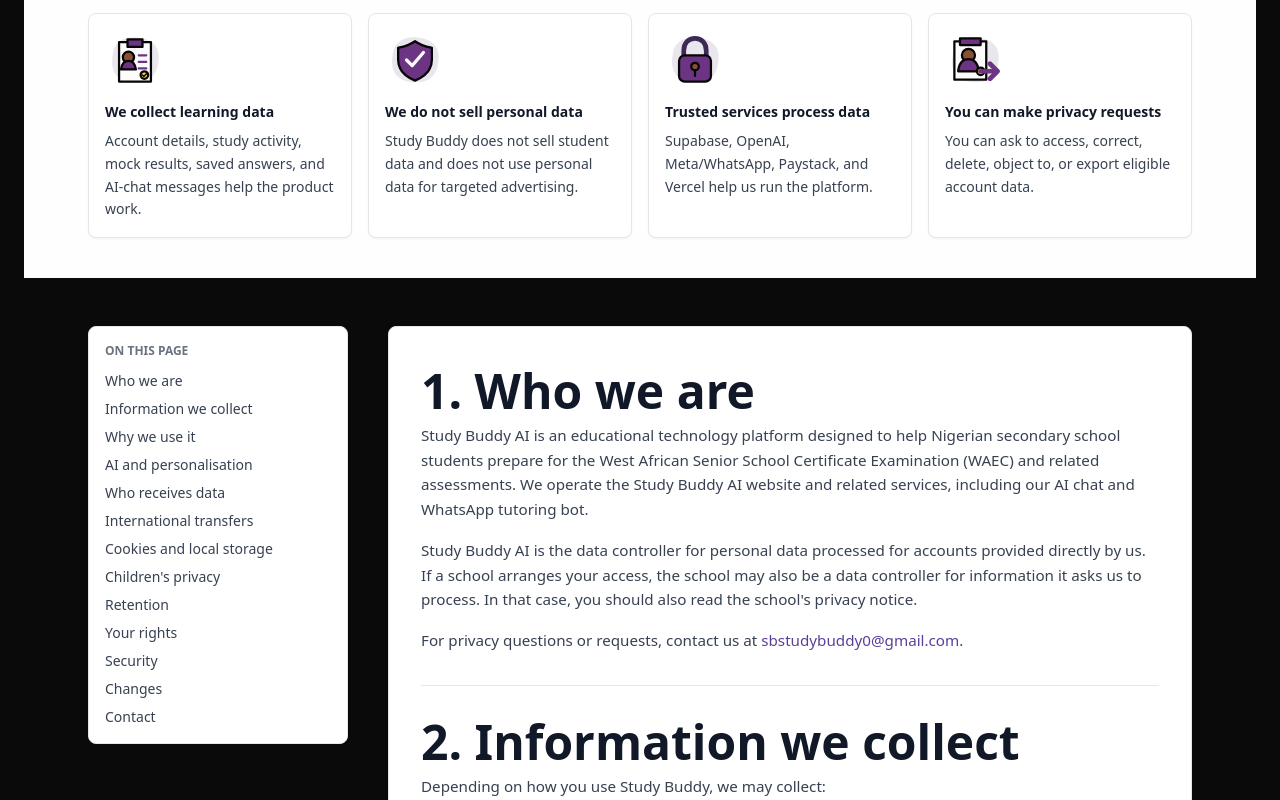
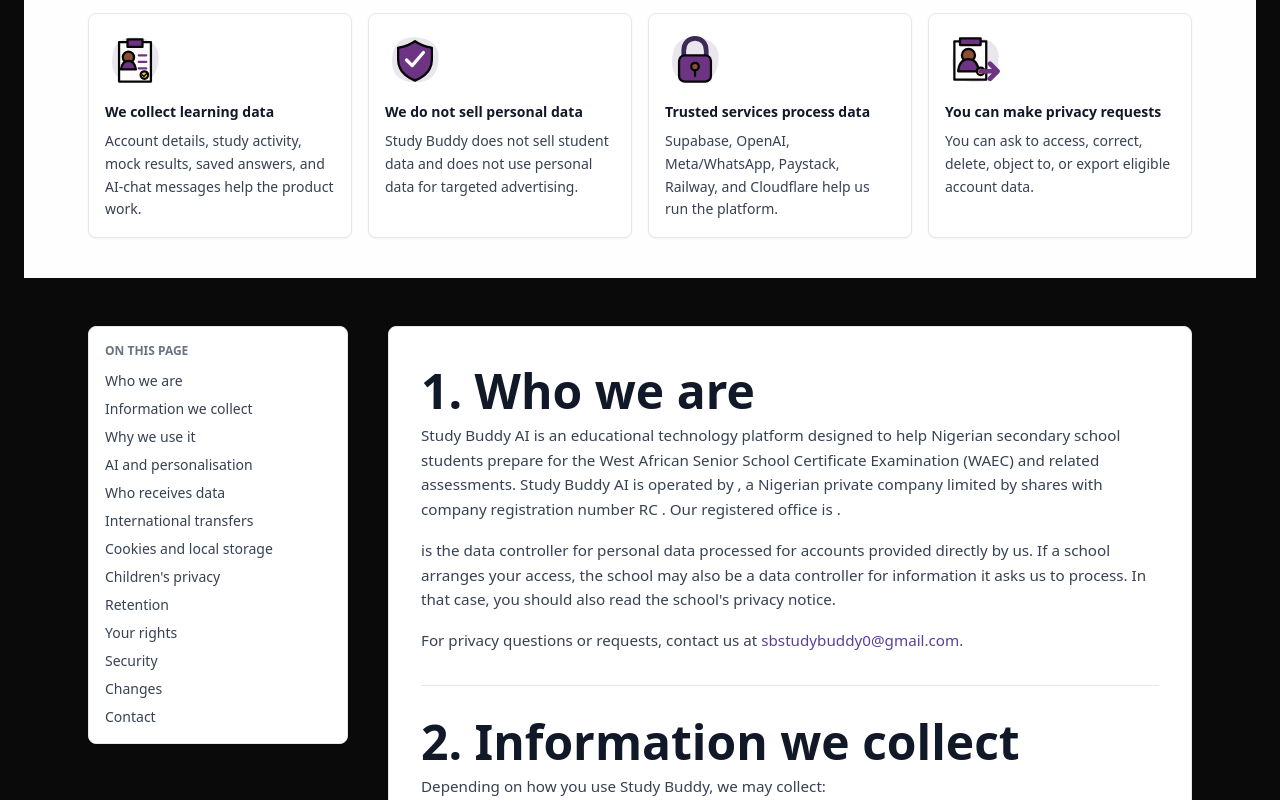
Before and after one commit to studybuddydevelopers/study-buddy-v2, a Next.js app: page /privacy-policy in a window 1280 px wide. Shown: the part 440-1240 px from the top of the page. Built offline with nearby package versions, Linux system fonts and the light colour scheme; no server answers.

Commit message:
fix(privacy-policy): update legal entity information
Updated the last updated date to 8 September 2026.

Replaced Vercel with Railway for hosting and added Cloudflare for DNS services.

Included legal entity name, registration number, and registered office address for compliance.

```diff
--- a/app/privacy-policy/page.tsx
+++ b/app/privacy-policy/page.tsx
@@ -8,8 +8,13 @@ import Paragraph from "@/components/Paragraph";
 import StudyBuddyIcon, {
   type StudyBuddyIconName,
 } from "@/components/StudyBuddyIcon";
+import {
+  COMPANY_REGISTRATION_NUMBER,
+  LEGAL_ENTITY_NAME,
+  REGISTERED_OFFICE_ADDRESS,
+} from "@/lib/legal-entity";
 
-const LAST_UPDATED = "5 September 2026";
+const LAST_UPDATED = "8 September 2026";
 const CONTACT_EMAIL = "sbstudybuddy0@gmail.com";
 
 const summaryItems: {
@@ -33,7 +38,7 @@ const summaryItems: {
   {
     title: "Trusted services process data",
     description:
-      "Supabase, OpenAI, Meta/WhatsApp, Paystack, and Vercel help us run the platform.",
+      "Supabase, OpenAI, Meta/WhatsApp, Paystack, Railway, and Cloudflare help us run the platform.",
     proposal: "lock",
   },
   {
@@ -200,15 +205,17 @@ export default function PrivacyPolicyPage() {
               Study Buddy AI is an educational technology platform designed to
               help Nigerian secondary school students prepare for the West
               African Senior School Certificate Examination (WAEC) and related
-              assessments. We operate the Study Buddy AI website and related
-              services, including our AI chat and WhatsApp tutoring bot.
+              assessments. Study Buddy AI is operated by {LEGAL_ENTITY_NAME}, a
+              Nigerian private company limited by shares with company
+              registration number RC {COMPANY_REGISTRATION_NUMBER}. Our
+              registered office is {REGISTERED_OFFICE_ADDRESS}.
             </p>
             <p>
-              Study Buddy AI is the data controller for personal data processed
-              for accounts provided directly by us. If a school arranges your
-              access, the school may also be a data controller for information
-              it asks us to process. In that case, you should also read the
-              school&apos;s privacy notice.
+              {LEGAL_ENTITY_NAME} is the data controller for personal data
+              processed for accounts provided directly by us. If a school
+              arranges your access, the school may also be a data controller for
+              information it asks us to process. In that case, you should also
+              read the school&apos;s privacy notice.
             </p>
             <p>
               For privacy questions or requests, contact us at{" "}
@@ -393,10 +400,20 @@ export default function PrivacyPolicyPage() {
                 </ExternalPolicyLink>
               </ListItem>
               <ListItem>
-                <strong>Vercel</strong> for web application hosting. Vercel may
-                receive standard server logs, including IP addresses.{" "}
-                <ExternalPolicyLink href="https://vercel.com/legal/privacy-policy">
-                  Vercel privacy policy
+                <strong>Railway</strong> for web application hosting. Railway
+                may receive standard server and network logs, including IP
+                addresses.{" "}
+                <ExternalPolicyLink href="https://railway.com/legal/privacy">
+                  Railway privacy policy
+                </ExternalPolicyLink>
+              </ListItem>
+              <ListItem>
+                <strong>Cloudflare</strong> for authoritative DNS, proxying,
+                transport security, and network-abuse protection. Cloudflare may
+                process IP addresses and request metadata needed to provide
+                those services.{" "}
+                <ExternalPolicyLink href="https://www.cloudflare.com/privacypolicy/">
+                  Cloudflare privacy policy
                 </ExternalPolicyLink>
               </ListItem>
               <ListItem>
@@ -592,11 +609,12 @@ export default function PrivacyPolicyPage() {
           >
             <p>
               Study Buddy uses Supabase for authentication and database
-              services and Vercel for application hosting. We use measures
-              designed to protect personal data, including HTTPS/TLS in transit,
-              access controls, service authentication, rate limiting, and
-              security monitoring. Supabase Auth manages password credentials;
-              Study Buddy does not store plaintext passwords in its application
+              services, Railway for application hosting, and Cloudflare for DNS,
+              proxying, and network protection. We use measures designed to
+              protect personal data, including HTTPS/TLS in transit, access
+              controls, service authentication, rate limiting, and security
+              monitoring. Supabase Auth manages password credentials; Study
+              Buddy does not store plaintext passwords in its application
               database.
             </p>
             <p>
@@ -620,7 +638,10 @@ export default function PrivacyPolicyPage() {
           <PolicySection id="contact" title="13. Contact">
             <p>For privacy-related questions or requests:</p>
             <div className="rounded-lg border border-gray-200 bg-accent-50 p-5 text-sm">
-              <p className="font-semibold text-gray-900">Study Buddy AI</p>
+              <p className="font-semibold text-gray-900">
+                {LEGAL_ENTITY_NAME}
+              </p>
+              <p className="mt-1">RC {COMPANY_REGISTRATION_NUMBER}</p>
               <p className="mt-1">
                 Email:{" "}
                 <a
@@ -630,7 +651,7 @@ export default function PrivacyPolicyPage() {
                   {CONTACT_EMAIL}
                 </a>
               </p>
-              <p className="mt-1">Nigeria</p>
+              <p className="mt-1">Registered office: {REGISTERED_OFFICE_ADDRESS}</p>
             </div>
           </PolicySection>
 
```
